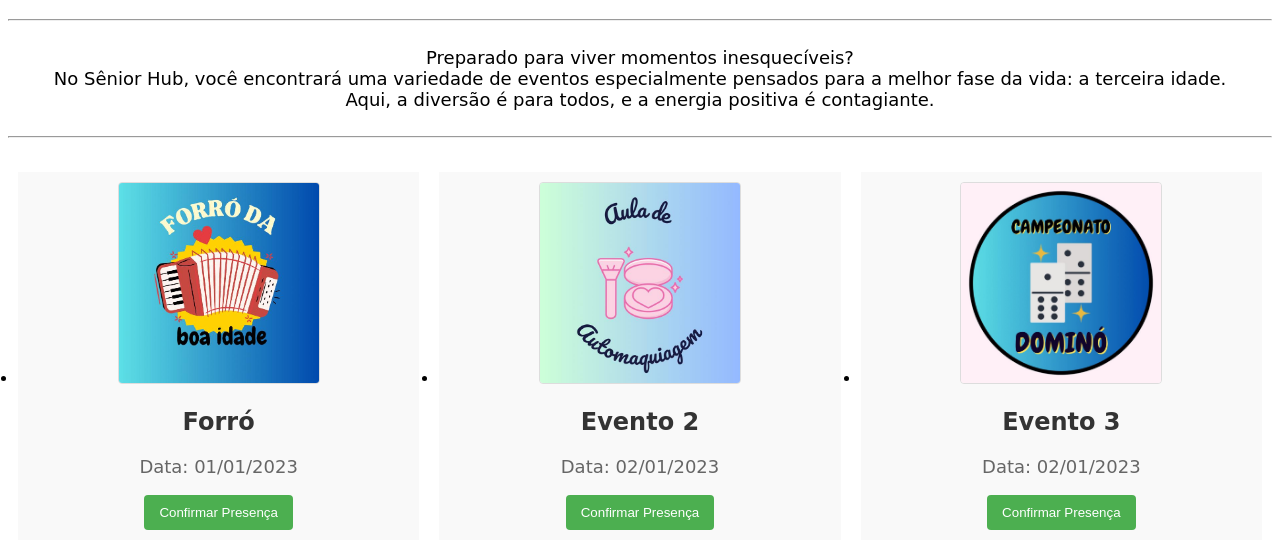
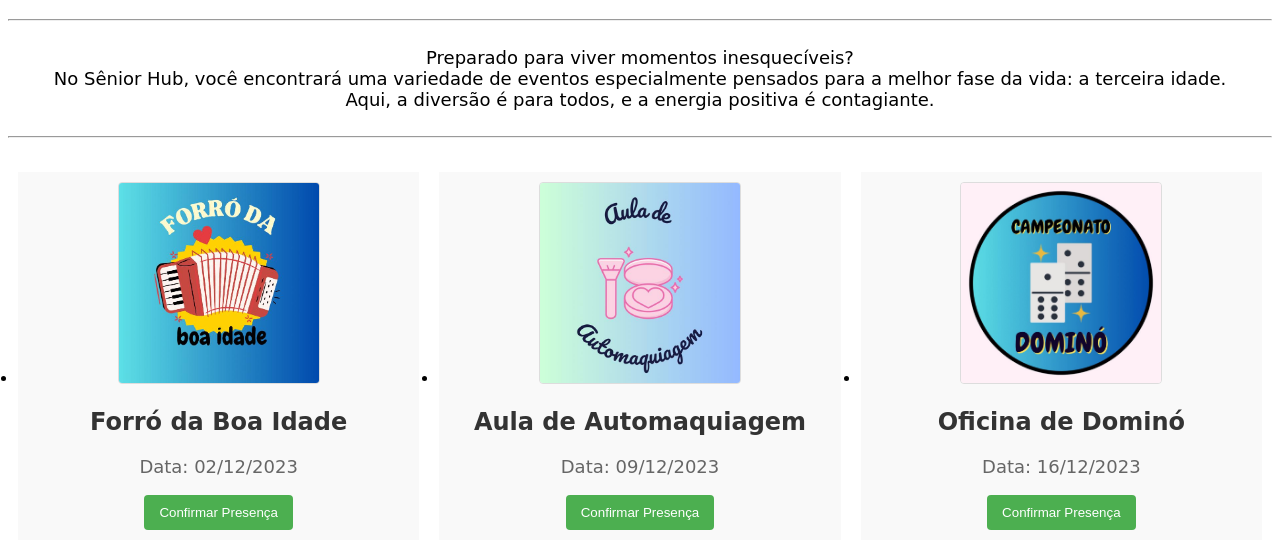
Before and after one commit to Ghabrielly/SeniorHub, a plain HTML site: page EVENTOS/evento.html in a window 1280 px wide. Shown: the part 212-769 px from the top of the page. Drawn offline with Linux system fonts and the light colour scheme; a web font is replaced by a local one.

Commit message:
Update evento.html
Alterações das informações sobre o evento

```diff
--- a/EVENTOS/evento.html
+++ b/EVENTOS/evento.html
@@ -55,24 +55,24 @@
             <li class="eventos">
                 <img src="imgs/1.jfif" alt="Evento 1" width="200">
                 <div class="detalhes">
-                    <h2>Forró </h2>
-                    <p>Data: 01/01/2023</p>
+                    <h2>Forró da Boa Idade </h2>
+                    <p>Data: 02/12/2023</p>
                 </div>
                 <button class="confirmarpresenca">Confirmar Presença</button>
             </li>
             <li class="eventos">
                 <img src="imgs/2.jfif" alt="Evento 2" width="200">
                 <div class="detalhes">
-                    <h2>Evento 2</h2>
-                    <p>Data: 02/01/2023</p>
+                    <h2>Aula de Automaquiagem </h2>
+                    <p>Data: 09/12/2023</p>
                 </div>
                 <button class="confirmarpresenca">Confirmar Presença</button>
             </li>
             <li class="eventos">
                 <img src="imgs/3.jfif" alt="Evento 2" width="200">
                 <div class="detalhes">
-                    <h2>Evento 3</h2>
-                    <p>Data: 02/01/2023</p>
+                    <h2>Oficina de Dominó</h2>
+                    <p>Data: 16/12/2023</p>
                 </div>
                 <button class="confirmarpresenca">Confirmar Presença</button>
             </li>
```
